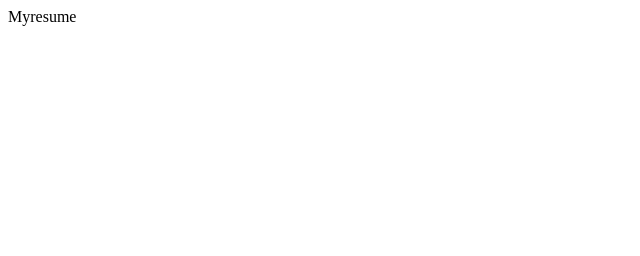
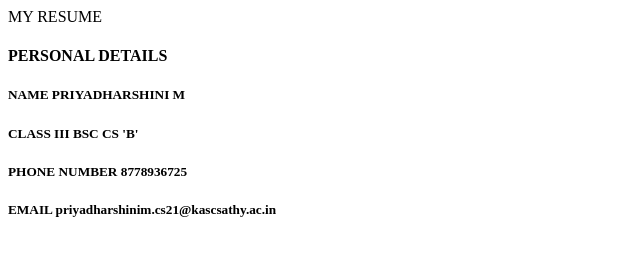
Before and after one commit to Priyadharshinim-cs-21/myresume, a plain HTML site: page index.html in a window 1280 px wide. Shown: the whole page, without its empty margins (0-640 px from the left). Drawn offline with Linux system fonts and the light colour scheme.

Commit message:
first commit

```diff
--- a/index.html
+++ b/index.html
@@ -1 +1,6 @@
-<h>Myresume</h>
+<h>MY RESUME</h>
+<h4>PERSONAL DETAILS</h4>
+<h5>NAME          PRIYADHARSHINI M</h5>
+<h5>CLASS         III BSC CS 'B'</h5>
+<h5>PHONE NUMBER  8778936725</h5>
+<h5>EMAIL         priyadharshinim.cs21@kascsathy.ac.in</h5>
```
